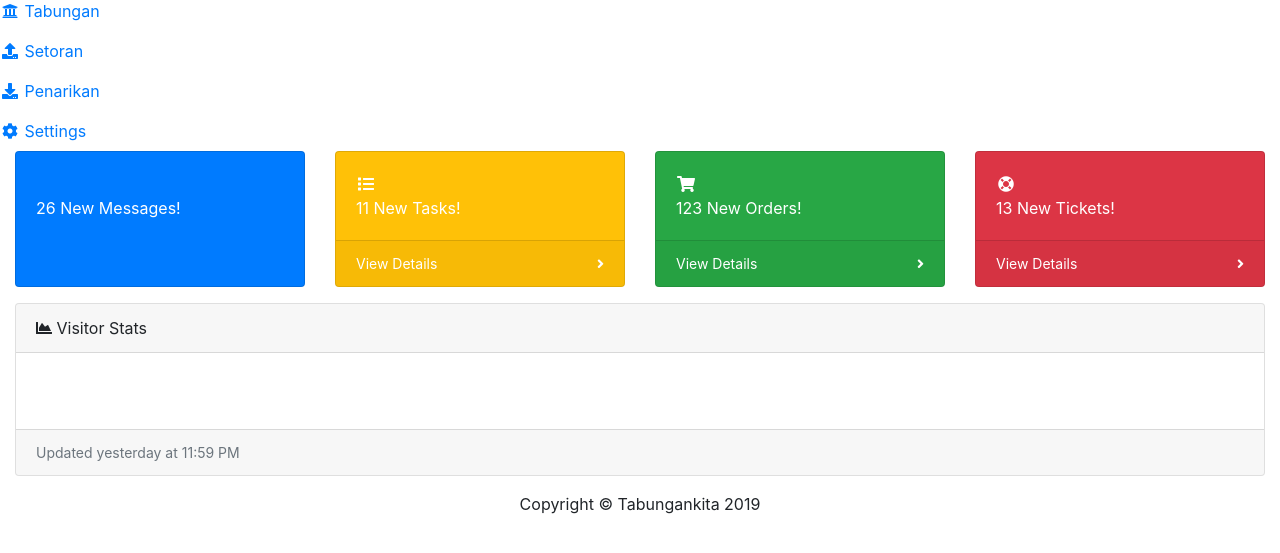
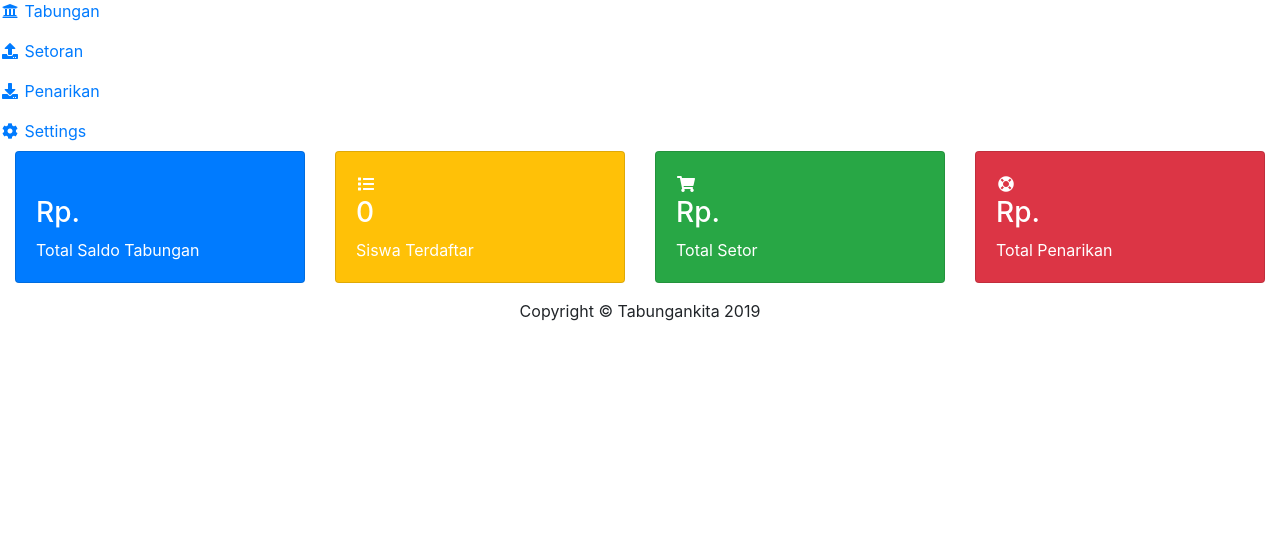
Before and after one commit to aldinurfarizha/tabungankita, a CodeIgniter app: page /tabungankita/admin in a window 1280 px wide. Shown: the part 145-698 px from the top of the page. Run offline with CodeIgniter, Linux system fonts and the light colour scheme; data that the repository does not hold is empty; some libraries are stand-ins or nearby versions.

Commit message:
dhasboard

```diff
--- a/application/config/autoload.php
+++ b/application/config/autoload.php
@@ -132,4 +132,4 @@
 |
 |	$autoload['model'] = array('first_model' => 'first');
 */
-$autoload['model'] = array('m_siswa','m_tabungan','m_detail','m_setoran','m_penarikan');
+$autoload['model'] = array('m_siswa','m_tabungan','m_detail','m_setoran','m_penarikan','m_overview');
--- a/application/controllers/admin/Overview.php
+++ b/application/controllers/admin/Overview.php
@@ -8,7 +8,10 @@
 
 	public function index()
 	{
-        // load view admin/overview.php
-        $this->load->view("admin/overview");
+		$data['saldo']=$this->m_overview->tampil_saldo();
+		$data['siswa']=$this->m_overview->tampil_jumlah_siswa();
+		$data['setor']=$this->m_overview->tampil_setor();
+		$data['penarikan']=$this->m_overview->tampil_penarikan();
+        $this->load->view("admin/overview",$data);
 	}
 }
--- /dev/null
+++ b/application/models/m_overview.php
@@ -0,0 +1,24 @@
+<?php
+
+class m_overview extends CI_Model{
+
+    function tampil_saldo(){
+
+        $hsl=$this->db->query(" select penarikan, setoran, sum(setoran)-sum(penarikan) as saldo from tabungan");
+        return $hsl;
+    }
+
+    function tampil_jumlah_siswa(){
+        $hsl=$this->db->query("SELECT COUNT(*) as jml_siswa FROM siswa");
+        return $hsl;
+    }
+    function tampil_setor(){
+        $hsl=$this->db->query("SELECT SUM(setoran) as jml_setoran from tabungan");
+        return $hsl;
+    }
+    function tampil_penarikan(){
+        $hsl=$this->db->query("SELECT SUM(penarikan) as jml_penarikan from tabungan");
+        return $hsl;
+    }
+}
+?>
--- a/application/views/admin/overview.php
+++ b/application/views/admin/overview.php
@@ -21,6 +21,45 @@
         silahkan hilangkan komentar (//) di tag PHP di bawah.
         -->
 		<?php //$this->load->view("admin/_partials/breadcrumb.php") ?>
+		<?php
+
+				  foreach ($saldo->result_array() as $a_saldo):
+
+					  $a_saldo=$a_saldo['saldo'];
+
+
+			  ?>
+			  <?php endforeach; ?>
+			  <?php
+
+				  foreach ($siswa->result_array() as $a_jml_siswa):
+
+					  $a_jml_siswa=$a_jml_siswa['jml_siswa'];
+
+
+			  ?>
+			  <?php endforeach; ?>
+
+			  <?php
+
+				  foreach ($setor->result_array() as $a_setor):
+
+					  $a_setor=$a_setor['jml_setoran'];
+
+
+			  ?>
+			  <?php endforeach; ?>
+			  <?php
+
+				  foreach ($penarikan->result_array() as $a_penarikan):
+
+					  $a_penarikan=$a_penarikan['jml_penarikan'];
+
+
+			  ?>
+			  <?php endforeach; ?>
+
+
 
 		<!-- Icon Cards-->
 		<div class="row">
@@ -30,7 +69,7 @@
 				<div class="card-body-icon">
 					<i class="fas fa-fw fa-usd"></i>
 				</div>
-				<div class="mr-5">26 New Messages!</div>
+				<div class="mr-5"><h3>Rp. <?php echo $a_saldo;?></h3> Total Saldo Tabungan</div>
 				</div>
 
 			</div>
@@ -41,14 +80,10 @@
 				<div class="card-body-icon">
 					<i class="fas fa-fw fa-list"></i>
 				</div>
-				<div class="mr-5">11 New Tasks!</div>
+				<div class="mr-5"><h3><?php echo $a_jml_siswa;?></h3> Siswa Terdaftar</div>
 				</div>
-				<a class="card-footer text-white clearfix small z-1" href="#">
-				<span class="float-left">View Details</span>
-				<span class="float-right">
-					<i class="fas fa-angle-right"></i>
-				</span>
-				</a>
+
+
 			</div>
 			</div>
 			<div class="col-xl-3 col-sm-6 mb-3">
@@ -57,14 +92,9 @@
 				<div class="card-body-icon">
 					<i class="fas fa-fw fa-shopping-cart"></i>
 				</div>
-				<div class="mr-5">123 New Orders!</div>
+				<div class="mr-5"><h3>Rp. <?php echo $a_setor;?></h3> Total Setor</div>
 				</div>
-				<a class="card-footer text-white clearfix small z-1" href="#">
-				<span class="float-left">View Details</span>
-				<span class="float-right">
-					<i class="fas fa-angle-right"></i>
-				</span>
-				</a>
+
 			</div>
 			</div>
 			<div class="col-xl-3 col-sm-6 mb-3">
@@ -73,31 +103,12 @@
 				<div class="card-body-icon">
 					<i class="fas fa-fw fa-life-ring"></i>
 				</div>
-				<div class="mr-5">13 New Tickets!</div>
+				<div class="mr-5"><h3>Rp. <?php echo $a_penarikan;?></h3> Total Penarikan</div>
 				</div>
-				<a class="card-footer text-white clearfix small z-1" href="#">
-				<span class="float-left">View Details</span>
-				<span class="float-right">
-					<i class="fas fa-angle-right"></i>
-				</span>
-				</a>
 			</div>
 			</div>
 		</div>
 
-		<!-- Area Chart Example-->
-		<div class="card mb-3">
-			<div class="card-header">
-			<i class="fas fa-chart-area"></i>
-			Visitor Stats</div>
-			<div class="card-body">
-			<canvas id="myAreaChart" width="100%" height="30"></canvas>
-			</div>
-			<div class="card-footer small text-muted">Updated yesterday at 11:59 PM</div>
-		</div>
-
-		</div>
-		<!-- /.container-fluid -->
 
 		<!-- Sticky Footer -->
 		<?php $this->load->view("admin/_partials/footer.php") ?>
```
